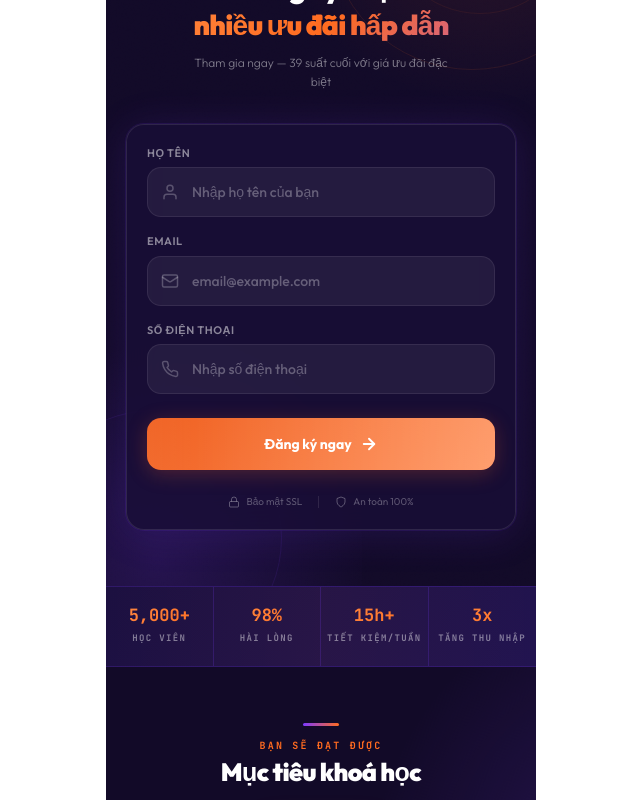
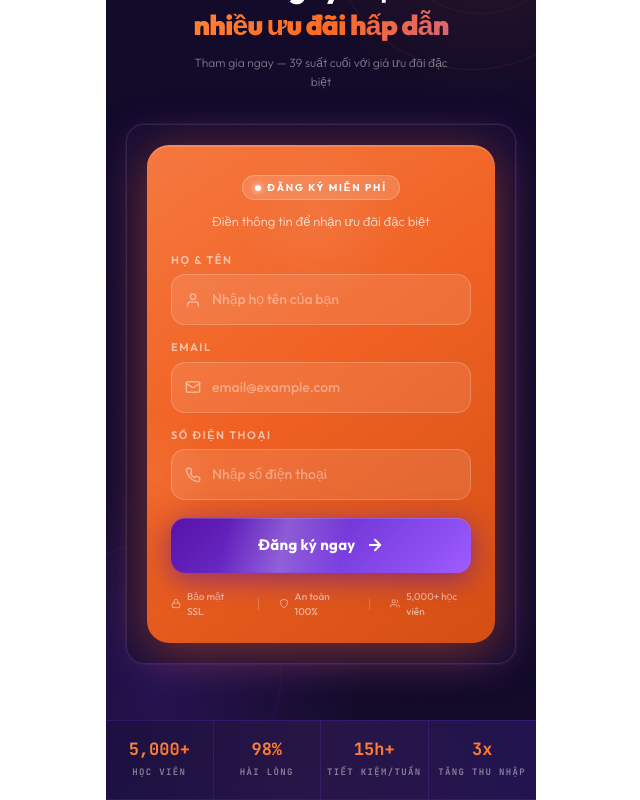
Before and after one commit to npnamdev/Funnely, a Next.js app: page / in a window 1280 px wide. Shown: the part 500-1300 px from the top of the page, without its empty margins (319-959 px from the left). Built offline with nearby package versions, Linux system fonts and the light colour scheme.

Commit message:
Update contact form 2

```diff
--- a/components/contact-form.tsx
+++ b/components/contact-form.tsx
@@ -3,19 +3,31 @@
 import { useState } from 'react';
 
 const C = {
+  // Orange background spectrum
+  orangeBg: '#f06223',
+  orangeBgLight: '#f57840',
+  orangeBgDark: '#d44e14',
+  orangeDeep: '#b83d08',
+
+  // Purple for button & accents
   purple: '#5712a8',
   purpleLight: '#7b3fe0',
-  orange: '#f06223',
-  orangeLight: '#ff8a50',
-  dark: '#1a1025',
+  purpleBright: '#9d5cff',
+  purpleDark: '#3d0d80',
+
+  // Text on orange
+  white: '#ffffff',
+  whiteHigh: 'rgba(255,255,255,0.95)',
+  whiteMid: 'rgba(255,255,255,0.65)',
+  whiteLow: 'rgba(255,255,255,0.35)',
+  whiteTint: 'rgba(255,255,255,0.12)',
+  whiteTintLow: 'rgba(255,255,255,0.07)',
+  whiteBorder: 'rgba(255,255,255,0.22)',
+  whiteBorderHigh: 'rgba(255,255,255,0.45)',
 };
 
 export function ContactForm() {
-  const [formData, setFormData] = useState({
-    fullName: '',
-    email: '',
-    phone: '',
-  });
+  const [formData, setFormData] = useState({ fullName: '', email: '', phone: '' });
   const [isSubmitting, setIsSubmitting] = useState(false);
   const [message, setMessage] = useState('');
   const [focusedField, setFocusedField] = useState<string | null>(null);
@@ -24,29 +36,17 @@ export function ContactForm() {
     e.preventDefault();
     setIsSubmitting(true);
     setMessage('');
-
     try {
       const response = await fetch('/api/contact', {
         method: 'POST',
         headers: { 'Content-Type': 'application/json' },
-        body: JSON.stringify({
-          fullName: formData.fullName,
-          email: formData.email,
-          phone: formData.phone,
-        }),
+        body: JSON.stringify(formData),
       });
-
-      const data = await response.json();
-
       if (response.ok) {
         setMessage('success');
         setFormData({ fullName: '', email: '', phone: '' });
         setTimeout(() => {
-  window.open(
-    'https://www.maxedunetwork.vn/course/khoa-hoc-vip-ai-pro-nhan-ban-1jf0eqn75',
-    '_blank',
-    'noopener,noreferrer'
-  );
+          window.open('https://www.maxedunetwork.vn/course/khoa-hoc-vip-ai-pro-nhan-ban-1jf0eqn75', '_blank', 'noopener,noreferrer');
         }, 500);
       } else {
         setMessage('error');
@@ -60,36 +60,25 @@ export function ContactForm() {
 
   const fields = [
     {
-      id: 'fullName',
-      label: 'Họ tên',
-      type: 'text',
-      placeholder: 'Nhập họ tên của bạn',
+      id: 'fullName', label: 'Họ & tên', type: 'text', placeholder: 'Nhập họ tên của bạn',
       icon: (
-        <svg width="18" height="18" viewBox="0 0 24 24" fill="none" stroke="currentColor" strokeWidth="2" strokeLinecap="round" strokeLinejoin="round">
-          <path d="M20 21v-2a4 4 0 0 0-4-4H8a4 4 0 0 0-4 4v2" />
-          <circle cx="12" cy="7" r="4" />
+        <svg width="16" height="16" viewBox="0 0 24 24" fill="none" stroke="currentColor" strokeWidth="2.2" strokeLinecap="round" strokeLinejoin="round">
+          <path d="M20 21v-2a4 4 0 0 0-4-4H8a4 4 0 0 0-4 4v2" /><circle cx="12" cy="7" r="4" />
         </svg>
       ),
     },
     {
-      id: 'email',
-      label: 'Email',
-      type: 'email',
-      placeholder: 'email@example.com',
+      id: 'email', label: 'Email', type: 'email', placeholder: 'email@example.com',
       icon: (
-        <svg width="18" height="18" viewBox="0 0 24 24" fill="none" stroke="currentColor" strokeWidth="2" strokeLinecap="round" strokeLinejoin="round">
-          <rect width="20" height="16" x="2" y="4" rx="2" />
-          <path d="m22 7-8.97 5.7a1.94 1.94 0 0 1-2.06 0L2 7" />
+        <svg width="16" height="16" viewBox="0 0 24 24" fill="none" stroke="currentColor" strokeWidth="2.2" strokeLinecap="round" strokeLinejoin="round">
+          <rect width="20" height="16" x="2" y="4" rx="2" /><path d="m22 7-8.97 5.7a1.94 1.94 0 0 1-2.06 0L2 7" />
         </svg>
       ),
     },
     {
-      id: 'phone',
-      label: 'Số điện thoại',
-      type: 'tel',
-      placeholder: 'Nhập số điện thoại',
+      id: 'phone', label: 'Số điện thoại', type: 'tel', placeholder: 'Nhập số điện thoại',
       icon: (
-        <svg width="18" height="18" viewBox="0 0 24 24" fill="none" stroke="currentColor" strokeWidth="2" strokeLinecap="round" strokeLinejoin="round">
+        <svg width="16" height="16" viewBox="0 0 24 24" fill="none" stroke="currentColor" strokeWidth="2.2" strokeLinecap="round" strokeLinejoin="round">
           <path d="M22 16.92v3a2 2 0 0 1-2.18 2 19.79 19.79 0 0 1-8.63-3.07 19.5 19.5 0 0 1-6-6 19.79 19.79 0 0 1-3.07-8.67A2 2 0 0 1 4.11 2h3a2 2 0 0 1 2 1.72 12.84 12.84 0 0 0 .7 2.81 2 2 0 0 1-.45 2.11L8.09 9.91a16 16 0 0 0 6 6l1.27-1.27a2 2 0 0 1 2.11-.45 12.84 12.84 0 0 0 2.81.7A2 2 0 0 1 22 16.92z" />
         </svg>
       ),
@@ -97,62 +86,98 @@ export function ContactForm() {
   ];
 
   return (
-    <form onSubmit={handleSubmit} className="space-y-4">
+    <div className="relative overflow-hidden rounded-3xl" style={{
+      background: `linear-gradient(145deg, ${C.orangeBgLight} 0%, ${C.orangeBg} 45%, ${C.orangeBgDark} 100%)`,
+      boxShadow: `0 8px 48px rgba(240,98,35,0.45), 0 2px 0 rgba(255,255,255,0.15) inset`,
+      padding: '1.75rem 1.5rem 1.5rem',
+    }}>
       <style>{`
-        .cf-input::placeholder {
-          color: rgba(255,255,255,0.3);
-        }
+        @import url('https://fonts.googleapis.com/css2?family=Outfit:wght@300;400;500;600;700;800;900&display=swap');
+
+        .cf-wrap * { font-family: 'Outfit', sans-serif; box-sizing: border-box; }
+
+        .cf-input::placeholder { color: rgba(255,255,255,0.38); }
         .cf-input:-webkit-autofill,
         .cf-input:-webkit-autofill:hover,
         .cf-input:-webkit-autofill:focus {
           -webkit-text-fill-color: #fff;
-          -webkit-box-shadow: 0 0 0px 1000px rgba(255,255,255,0.08) inset;
+          -webkit-box-shadow: 0 0 0px 1000px rgba(255,255,255,0.1) inset;
           transition: background-color 5000s ease-in-out 0s;
         }
+
         @keyframes btn-shimmer {
-          0% { background-position: -200% center; }
-          100% { background-position: 200% center; }
+          0% { transform: translateX(-100%) skewX(-12deg); }
+          100% { transform: translateX(220%) skewX(-12deg); }
         }
-        @keyframes pulse-border {
-          0%, 100% { opacity: 0.4; }
-          50% { opacity: 1; }
+        @keyframes float-bg {
+          0%,100% { transform: translate(-50%,-50%) scale(1); opacity: 0.6; }
+          50% { transform: translate(-50%,-50%) scale(1.15); opacity: 0.9; }
         }
-        @keyframes check-draw {
-          0% { stroke-dashoffset: 20; }
-          100% { stroke-dashoffset: 0; }
+        @keyframes check-pop {
+          0% { transform: scale(0) rotate(-10deg); opacity:0; }
+          70% { transform: scale(1.15) rotate(3deg); }
+          100% { transform: scale(1) rotate(0deg); opacity:1; }
         }
-        .btn-shimmer::after {
-          content: '';
-          position: absolute;
-          inset: 0;
-          background: linear-gradient(90deg, transparent 0%, rgba(255,255,255,0.2) 50%, transparent 100%);
-          background-size: 200% 100%;
-          animation: btn-shimmer 2.5s infinite;
-          border-radius: inherit;
+        @keyframes input-success {
+          0% { transform: translateX(0); }
+          20% { transform: translateX(-3px); }
+          40% { transform: translateX(3px); }
+          60% { transform: translateX(-2px); }
+          80% { transform: translateX(2px); }
+          100% { transform: translateX(0); }
         }
+        .btn-shimmer-line {
+          position: absolute; top: 0; left: 0; width: 40%; height: 100%;
+          background: linear-gradient(90deg, transparent, rgba(255,255,255,0.22), transparent);
+          animation: btn-shimmer 2.8s ease-in-out infinite;
+        }
+        .check-pop { animation: check-pop 0.35s cubic-bezier(.34,1.56,.64,1) forwards; }
       `}</style>
 
+      <div className="cf-wrap relative z-10">
+        {/* Floating glow blobs behind form content */}
+        <div className="absolute pointer-events-none" style={{
+          width: 180, height: 180, borderRadius: '50%',
+          background: 'radial-gradient(circle, rgba(255,255,255,0.1) 0%, transparent 70%)',
+          top: '10%', right: '-10%',
+          animation: 'float-bg 6s ease-in-out infinite',
+        }} />
+        <div className="absolute pointer-events-none" style={{
+          width: 120, height: 120, borderRadius: '50%',
+          background: 'radial-gradient(circle, rgba(255,255,255,0.08) 0%, transparent 70%)',
+          bottom: '5%', left: '-5%',
+          animation: 'float-bg 8s ease-in-out infinite 2s',
+        }} />
+
+        {/* Header */}
+        <div className="text-center mb-5 relative">
+          <div className="inline-flex items-center gap-1.5 px-3 py-1 rounded-full mb-3"
+            style={{ background: 'rgba(255,255,255,0.15)', border: '1px solid rgba(255,255,255,0.25)' }}>
+            <span className="w-1.5 h-1.5 rounded-full bg-white inline-block" style={{ boxShadow: '0 0 6px white' }} />
+            <span className="text-[10px] font-bold tracking-[0.18em] uppercase text-white">Đăng ký miễn phí</span>
+          </div>
+          <p className="text-[13px] font-light" style={{ color: 'rgba(255,255,255,0.75)' }}>
+            Điền thông tin để nhận ưu đãi đặc biệt
+          </p>
+        </div>
+
+        {/* Form */}
+        <form onSubmit={handleSubmit} className="space-y-3.5">
           {fields.map((field) => {
             const isFocused = focusedField === field.id;
             const hasValue = formData[field.id as keyof typeof formData].length > 0;
-
             return (
-          <div key={field.id} className="relative">
-            {/* Floating label */}
-            <label
-              htmlFor={field.id}
-              className="block text-[11px] font-semibold uppercase tracking-wider mb-1.5 transition-colors duration-300"
-              style={{ color: isFocused ? C.orangeLight : 'rgba(255,255,255,0.5)' }}
-            >
+              <div key={field.id}>
+                {/* Label */}
+                <label htmlFor={field.id} className="block text-[11px] font-semibold uppercase tracking-[0.14em] mb-1.5"
+                  style={{ color: isFocused ? C.white : 'rgba(255,255,255,0.6)' }}>
                   {field.label}
                 </label>
 
                 <div className="relative">
-              {/* Icon */}
-              <div
-                className="absolute left-3.5 top-1/2 -translate-y-1/2 transition-colors duration-300 pointer-events-none"
-                style={{ color: isFocused ? C.orangeLight : 'rgba(255,255,255,0.25)' }}
-              >
+                  {/* Left icon */}
+                  <div className="absolute left-3.5 top-1/2 -translate-y-1/2 pointer-events-none transition-all duration-300"
+                    style={{ color: isFocused ? C.white : 'rgba(255,255,255,0.45)' }}>
                     {field.icon}
                   </div>
 
@@ -165,28 +190,33 @@ export function ContactForm() {
                     onFocus={() => setFocusedField(field.id)}
                     onBlur={() => setFocusedField(null)}
                     placeholder={field.placeholder}
-                className="cf-input w-full pl-11 pr-4 py-3.5 rounded-xl text-sm text-white font-medium outline-none transition-all duration-300"
+                    className="cf-input w-full pl-10 pr-10 py-3.5 rounded-xl text-[14px] font-medium text-white outline-none transition-all duration-300"
                     style={{
-                  background: isFocused ? 'rgba(255,255,255,0.12)' : 'rgba(255,255,255,0.06)',
-                  border: `1.5px solid ${isFocused ? C.orangeLight : hasValue ? 'rgba(255,255,255,0.15)' : 'rgba(255,255,255,0.08)'}`,
-                  boxShadow: isFocused ? `0 0 0 3px ${C.orange}20, 0 4px 12px rgba(0,0,0,0.1)` : 'none',
+                      background: isFocused
+                        ? 'rgba(255,255,255,0.2)'
+                        : hasValue
+                          ? 'rgba(255,255,255,0.14)'
+                          : 'rgba(255,255,255,0.1)',
+                      border: `1.5px solid ${isFocused
+                        ? 'rgba(255,255,255,0.7)'
+                        : hasValue
+                          ? 'rgba(255,255,255,0.35)'
+                          : 'rgba(255,255,255,0.2)'}`,
+                      boxShadow: isFocused
+                        ? '0 0 0 3px rgba(255,255,255,0.12), 0 4px 16px rgba(0,0,0,0.1)'
+                        : 'none',
                     }}
                   />
 
-              {/* Filled check */}
+                  {/* Check icon when filled */}
                   {hasValue && !isFocused && (
-                <div className="absolute right-3.5 top-1/2 -translate-y-1/2">
-                  <svg width="16" height="16" viewBox="0 0 16 16" fill="none">
-                    <circle cx="8" cy="8" r="7" fill={C.orange} opacity="0.2" />
-                    <path
-                      d="M5 8L7 10L11 6"
-                      stroke={C.orangeLight}
-                      strokeWidth="1.5"
-                      strokeLinecap="round"
-                      strokeLinejoin="round"
-                      style={{ strokeDasharray: 20, animation: 'check-draw 0.3s ease forwards' }}
-                    />
+                    <div className="absolute right-3.5 top-1/2 -translate-y-1/2 check-pop">
+                      <div className="w-5 h-5 rounded-full flex items-center justify-center"
+                        style={{ background: 'rgba(255,255,255,0.25)' }}>
+                        <svg width="10" height="10" viewBox="0 0 12 12" fill="none">
+                          <path d="M2.5 6L5 8.5L9.5 3.5" stroke="white" strokeWidth="2" strokeLinecap="round" strokeLinejoin="round" />
                         </svg>
+                      </div>
                     </div>
                   )}
                 </div>
@@ -194,25 +224,30 @@ export function ContactForm() {
             );
           })}
 
-      {/* Submit Button */}
+          {/* CTA Button — deep purple */}
+          <div className="pt-1">
             <button
               type="submit"
               disabled={isSubmitting}
-        className="btn-shimmer relative w-full py-4 rounded-xl font-bold text-sm text-white transition-all duration-300 overflow-hidden disabled:opacity-60"
+              className="relative w-full py-4 rounded-xl font-bold text-[15px] text-white overflow-hidden transition-all duration-300 disabled:opacity-60"
               style={{
                 background: isSubmitting
-            ? 'rgba(255,255,255,0.1)'
-            : `linear-gradient(135deg, ${C.orange} 0%, ${C.orangeLight} 50%, ${C.orange} 100%)`,
-          backgroundSize: '200% 200%',
-          boxShadow: isSubmitting ? 'none' : `0 4px 20px ${C.orange}40`,
-          marginTop: '8px',
+                  ? 'rgba(87,18,168,0.6)'
+                  : `linear-gradient(135deg, ${C.purple} 0%, ${C.purpleLight} 60%, ${C.purpleBright} 100%)`,
+                boxShadow: isSubmitting
+                  ? 'none'
+                  : `0 6px 28px rgba(87,18,168,0.6), 0 1px 0 rgba(255,255,255,0.15) inset`,
+                letterSpacing: '0.02em',
               }}
             >
-        <span className="relative z-10 flex items-center justify-center gap-2">
+              {/* Shimmer line */}
+              {!isSubmitting && <div className="btn-shimmer-line" />}
+
+              <span className="relative z-10 flex items-center justify-center gap-2.5">
                 {isSubmitting ? (
                   <>
                     <svg className="animate-spin" width="18" height="18" viewBox="0 0 24 24" fill="none">
-                <circle cx="12" cy="12" r="10" stroke="rgba(255,255,255,0.3)" strokeWidth="3" />
+                      <circle cx="12" cy="12" r="10" stroke="rgba(255,255,255,0.25)" strokeWidth="3" />
                       <path d="M12 2a10 10 0 0 1 10 10" stroke="white" strokeWidth="3" strokeLinecap="round" />
                     </svg>
                     Đang gửi...
@@ -221,60 +256,67 @@ export function ContactForm() {
                   <>
                     Đăng ký ngay
                     <svg width="18" height="18" viewBox="0 0 24 24" fill="none" stroke="currentColor" strokeWidth="2.5" strokeLinecap="round" strokeLinejoin="round">
-                <path d="M5 12h14" />
-                <path d="m12 5 7 7-7 7" />
+                      <path d="M5 12h14" /><path d="m12 5 7 7-7 7" />
                     </svg>
                   </>
                 )}
               </span>
             </button>
+          </div>
 
-      {/* Message */}
+          {/* Status message */}
           {message && (
-        <div
-          className="flex items-center justify-center gap-2 py-3 px-4 rounded-xl text-sm font-medium transition-all duration-500"
+            <div className="flex items-center justify-center gap-2 py-3 px-4 rounded-xl text-[13px] font-semibold transition-all duration-500"
               style={{
-            background: message === 'success' ? 'rgba(34,197,94,0.15)' : 'rgba(239,68,68,0.15)',
-            border: `1px solid ${message === 'success' ? 'rgba(34,197,94,0.3)' : 'rgba(239,68,68,0.3)'}`,
-            color: message === 'success' ? '#4ade80' : '#f87171',
-          }}
-        >
+                background: message === 'success' ? 'rgba(255,255,255,0.18)' : 'rgba(0,0,0,0.2)',
+                border: `1px solid ${message === 'success' ? 'rgba(255,255,255,0.4)' : 'rgba(255,255,255,0.15)'}`,
+                color: C.white,
+              }}>
               {message === 'success' ? (
                 <>
                   <svg width="16" height="16" viewBox="0 0 16 16" fill="none">
-                <circle cx="8" cy="8" r="7" stroke="#4ade80" strokeWidth="1.5" />
-                <path d="M5 8L7 10L11 6" stroke="#4ade80" strokeWidth="1.5" strokeLinecap="round" strokeLinejoin="round" />
+                    <circle cx="8" cy="8" r="7" stroke="white" strokeWidth="1.5" />
+                    <path d="M5 8L7 10L11 6" stroke="white" strokeWidth="1.8" strokeLinecap="round" strokeLinejoin="round" />
                   </svg>
                   Gửi thành công! Đang chuyển hướng...
                 </>
               ) : (
                 <>
                   <svg width="16" height="16" viewBox="0 0 16 16" fill="none">
-                <circle cx="8" cy="8" r="7" stroke="#f87171" strokeWidth="1.5" />
-                <path d="M6 6l4 4M10 6l-4 4" stroke="#f87171" strokeWidth="1.5" strokeLinecap="round" />
+                    <circle cx="8" cy="8" r="7" stroke="white" strokeWidth="1.5" />
+                    <path d="M6 6l4 4M10 6l-4 4" stroke="white" strokeWidth="1.8" strokeLinecap="round" />
                   </svg>
                   Có lỗi xảy ra, vui lòng thử lại.
                 </>
               )}
             </div>
           )}
+        </form>
 
         {/* Trust badges */}
-      <div className="flex items-center justify-center gap-4 pt-2">
-        <div className="flex items-center gap-1.5 text-[10px] text-white/30">
-          <svg width="12" height="12" viewBox="0 0 24 24" fill="none" stroke="currentColor" strokeWidth="2">
+        <div className="flex items-center justify-center gap-5 mt-4">
+          <div className="flex items-center gap-1.5" style={{ color: 'rgba(255,255,255,0.55)' }}>
+            <svg width="11" height="11" viewBox="0 0 24 24" fill="none" stroke="currentColor" strokeWidth="2.2">
               <rect width="18" height="11" x="3" y="11" rx="2" ry="2" /><path d="M7 11V7a5 5 0 0 1 10 0v4" />
             </svg>
-          Bảo mật SSL
+            <span className="text-[10px] font-medium">Bảo mật SSL</span>
           </div>
-        <div className="w-px h-3 bg-white/10" />
-        <div className="flex items-center gap-1.5 text-[10px] text-white/30">
-          <svg width="12" height="12" viewBox="0 0 24 24" fill="none" stroke="currentColor" strokeWidth="2">
+          <div style={{ width: 1, height: 12, background: 'rgba(255,255,255,0.2)' }} />
+          <div className="flex items-center gap-1.5" style={{ color: 'rgba(255,255,255,0.55)' }}>
+            <svg width="11" height="11" viewBox="0 0 24 24" fill="none" stroke="currentColor" strokeWidth="2.2">
               <path d="M12 22s8-4 8-10V5l-8-3-8 3v7c0 6 8 10 8 10" />
             </svg>
-          An toàn 100%
+            <span className="text-[10px] font-medium">An toàn 100%</span>
+          </div>
+          <div style={{ width: 1, height: 12, background: 'rgba(255,255,255,0.2)' }} />
+          <div className="flex items-center gap-1.5" style={{ color: 'rgba(255,255,255,0.55)' }}>
+            <svg width="11" height="11" viewBox="0 0 24 24" fill="none" stroke="currentColor" strokeWidth="2.2">
+              <path d="M17 21v-2a4 4 0 0 0-4-4H5a4 4 0 0 0-4 4v2" /><circle cx="9" cy="7" r="4" /><path d="M23 21v-2a4 4 0 0 0-3-3.87" /><path d="M16 3.13a4 4 0 0 1 0 7.75" />
+            </svg>
+            <span className="text-[10px] font-medium">5,000+ học viên</span>
           </div>
         </div>
-    </form>
+      </div>
+    </div>
   );
 }
```
Lines whose indentation alone changed are shown as unchanged.
